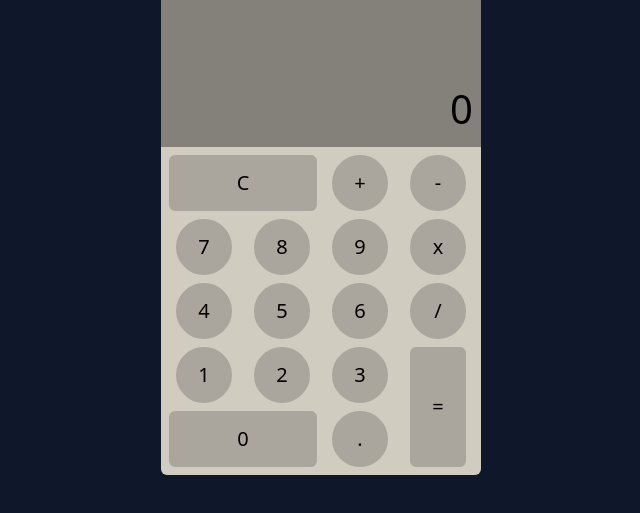
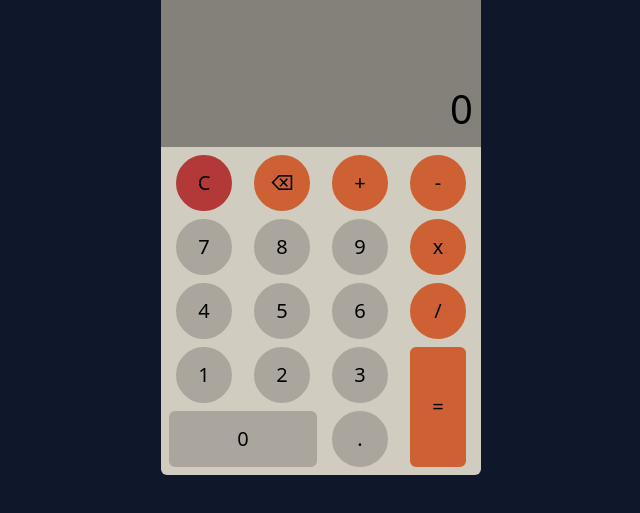
Before and after one commit to iaalvearp/calculator, a website: page index.html in a window 1280 px wide. Shown: the part 209-722 px from the top of the page, without its empty margins (319-959 px from the left). Drawn offline with Linux system fonts and the light colour scheme.

Commit message:
Adding delete button

```diff
--- a/index.html
+++ b/index.html
@@ -15,25 +15,31 @@
       <section
         class="h-40 w-80 bg-[#84817a] flex items-end justify-end rounded-t-md p-2"
       >
-        <div id="screenInput"></div>
+        <div id="screenInput" class="text-right text-xl"></div>
         <div id="screenOutput" class="text-right text-[40px]">0</div>
       </section>
       <section
-        id="btns"
+        id="divBtns"
         class="grid grid-cols-4 grid-rows-5 gap-2 p-2 w-80 items-center justify-items-center bg-[#d1ccc0] rounded-b-md"
       >
         <input
-          class="h-14 w-full text-xl rounded-md col-start-1 col-span-2 bg-[#aaa69d] hover:bg-[#d1ccc0] cursor-pointer border-2 border-solid border-[#aaa69d] active:bg-[#f7f1e3] active:scale-90 transition duration-200"
+          class="h-14 w-14 text-xl rounded-full col-start-1 bg-[#b33939] hover:bg-[#ff5252] cursor-pointer border-2 border-solid border-[#b33939] active:bg-[#ff793f] active:scale-90 transition duration-200"
           type="button"
           value="C"
         />
         <input
-          class="h-14 w-14 text-xl rounded-full bg-[#aaa69d] hover:bg-[#d1ccc0] cursor-pointer border-2 border-solid border-[#aaa69d] active:bg-[#f7f1e3] active:scale-90 transition duration-200"
+          id="delBtn"
+          class="h-14 w-14 text-xl rounded-full bg-[#cd6133] hover:bg-[#ff793f] cursor-pointer border-2 border-solid border-[#cd6133] active:bg-[#ff793f] active:scale-90 transition duration-200"
+          type="button"
+          value="⌫"
+        />
+        <input
+          class="h-14 w-14 text-xl rounded-full bg-[#cd6133] hover:bg-[#ff793f] cursor-pointer border-2 border-solid border-[#cd6133] active:bg-[#ff793f] active:scale-90 transition duration-200"
           type="button"
           value="+"
         />
         <input
-          class="h-14 w-14 text-xl rounded-full bg-[#aaa69d] hover:bg-[#d1ccc0] cursor-pointer border-2 border-solid border-[#aaa69d] active:bg-[#f7f1e3] active:scale-90 transition duration-200"
+          class="h-14 w-14 text-xl rounded-full bg-[#cd6133] hover:bg-[#ff793f] cursor-pointer border-2 border-solid border-[#cd6133] active:bg-[#ff793f] active:scale-90 transition duration-200"
           type="button"
           value="-"
         />
@@ -53,7 +59,7 @@
           value="9"
         />
         <input
-          class="h-14 w-14 text-xl rounded-full bg-[#aaa69d] hover:bg-[#d1ccc0] cursor-pointer border-2 border-solid border-[#aaa69d] active:bg-[#f7f1e3] active:scale-90 transition duration-200"
+          class="h-14 w-14 text-xl rounded-full bg-[#cd6133] hover:bg-[#ff793f] cursor-pointer border-2 border-solid border-[#cd6133] active:bg-[#f7f1e3] active:scale-90 transition duration-200"
           type="button"
           value="x"
         />
@@ -73,7 +79,7 @@
           value="6"
         />
         <input
-          class="h-14 w-14 text-xl rounded-full bg-[#aaa69d] hover:bg-[#d1ccc0] cursor-pointer border-2 border-solid border-[#aaa69d] active:bg-[#f7f1e3] active:scale-90 transition duration-200"
+          class="h-14 w-14 text-xl rounded-full bg-[#cd6133] hover:bg-[#ff793f] cursor-pointer border-2 border-solid border-[#cd6133] active:bg-[#f7f1e3] active:scale-90 transition duration-200"
           type="button"
           value="/"
         />
@@ -93,7 +99,7 @@
           value="3"
         />
         <input
-          class="h-full w-14 text-xl rounded-md row-start-4 row-span-2 col-start-4 col-end-5 bg-[#aaa69d] hover:bg-[#d1ccc0] cursor-pointer border-2 border-solid border-[#aaa69d] active:bg-[#f7f1e3] active:scale-90 transition duration-200"
+          class="h-full w-14 text-xl rounded-md row-start-4 row-span-2 col-start-4 col-end-5 bg-[#cd6133] hover:bg-[#ff793f] cursor-pointer border-2 border-solid border-[#cd6133] active:bg-[#f7f1e3] active:scale-90 transition duration-200"
           type="button"
           value="="
         />
```
Also changed, not shown: dist/index.js, dist/output.css.
